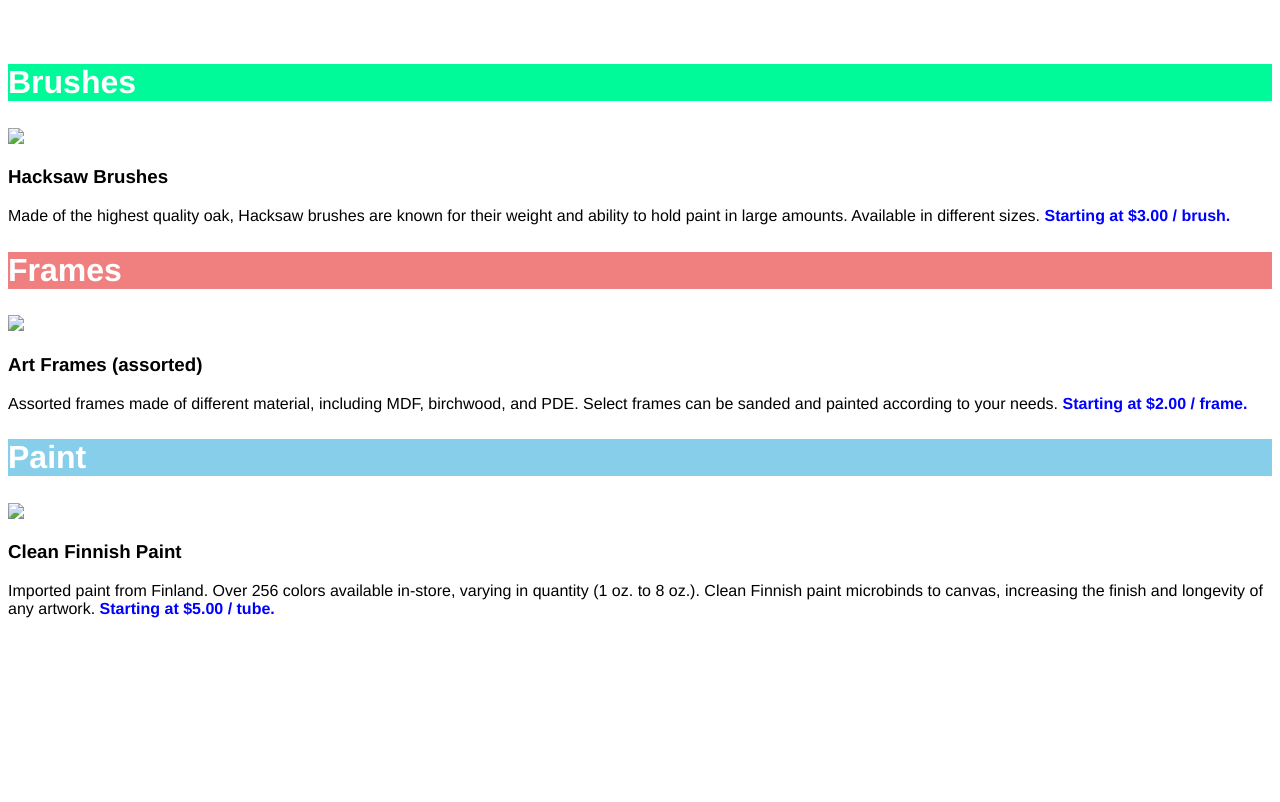
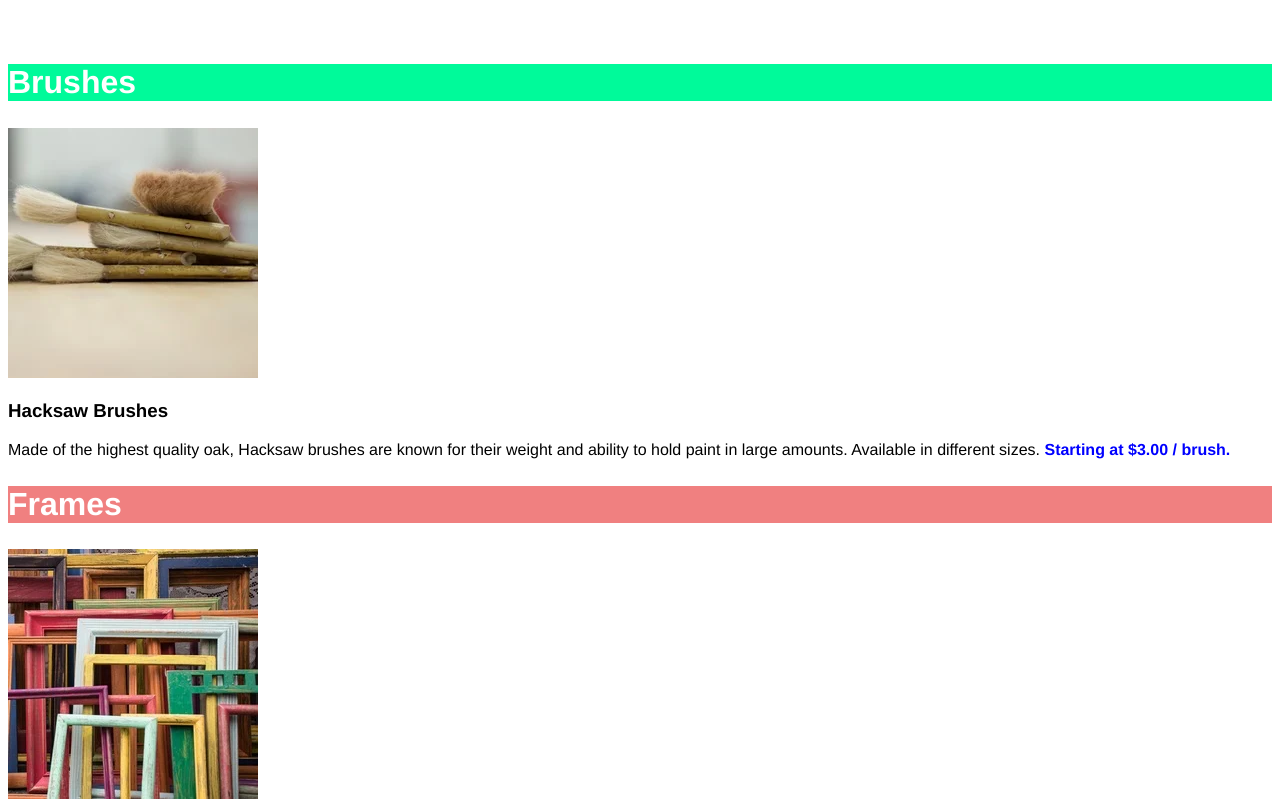
Before and after one commit to im-usb/FEE, a plain HTML site: page Dasmoto's-arts-and-crafts/index.html in a window 1280 px wide. Shown: the part 185-987 px from the top of the page. Before the commit the page ends 819 px from the top, so only its background shows below. Drawn offline with Linux system fonts and the light colour scheme; files that its build step writes are made by us from their sources.

Commit message:
Initial Commit

```diff
--- a/Dasmoto's-arts-and-crafts/index.html
+++ b/Dasmoto's-arts-and-crafts/index.html
@@ -5,7 +5,7 @@
         <meta http-equiv="X-UA-Compatible" content="IE=edge">
         <meta name="viewport" content="width=device-width, initial-scale=1.0">
         <title>Dasmoto's Arts and Craft</title>
-        <link href="./resources/css/style.css" type="text/css" rel="stylesheet">
+        <link href="style.css" type="text/css" rel="stylesheet">
     </head>
 
     <body>
@@ -16,21 +16,21 @@
         <main>
             <section class="brushes">
                 <h2>Brushes</h2>
-                <img src="/home/uday/Documents/FRONT_END/My_projects/6_Dasmoto's Arts & Crafts/resources/images/hacksaw.webp">
+                <img src="hacksaw.webp">
                 <h3>Hacksaw Brushes</h3>
                 <p>Made of the highest quality oak, Hacksaw brushes are known for their weight and ability to hold paint in large amounts. Available in different sizes. <strong>Starting at $3.00 / brush.</strong></p>
             </section>
 
             <section class="frames">
                 <h2>Frames</h2>
-                <img src="/home/uday/Documents/FRONT_END/My_projects/6_Dasmoto's Arts & Crafts/resources/images/frames.webp">
+                <img src="frames.webp">
                 <h3>Art Frames (assorted)</h3>
                 <p>Assorted frames made of different material, including MDF, birchwood, and PDE. Select frames can be sanded and painted according to your needs. <strong>Starting at $2.00 / frame.</strong></p>
             </section>
 
             <section class="paint">
                 <h2>Paint</h2>
-                <img src="/home/uday/Documents/FRONT_END/My_projects/6_Dasmoto's Arts & Crafts/resources/images/finnish.webp">
+                <img src="finnish.webp">
                 <h3>Clean Finnish Paint</h3>
                 <p>Imported paint from Finland. Over 256 colors available in-store, varying in quantity (1 oz. to 8 oz.). Clean Finnish paint microbinds to canvas, increasing the finish and longevity of any artwork. <strong>Starting at $5.00 / tube.</strong></p>
             </section>
```
